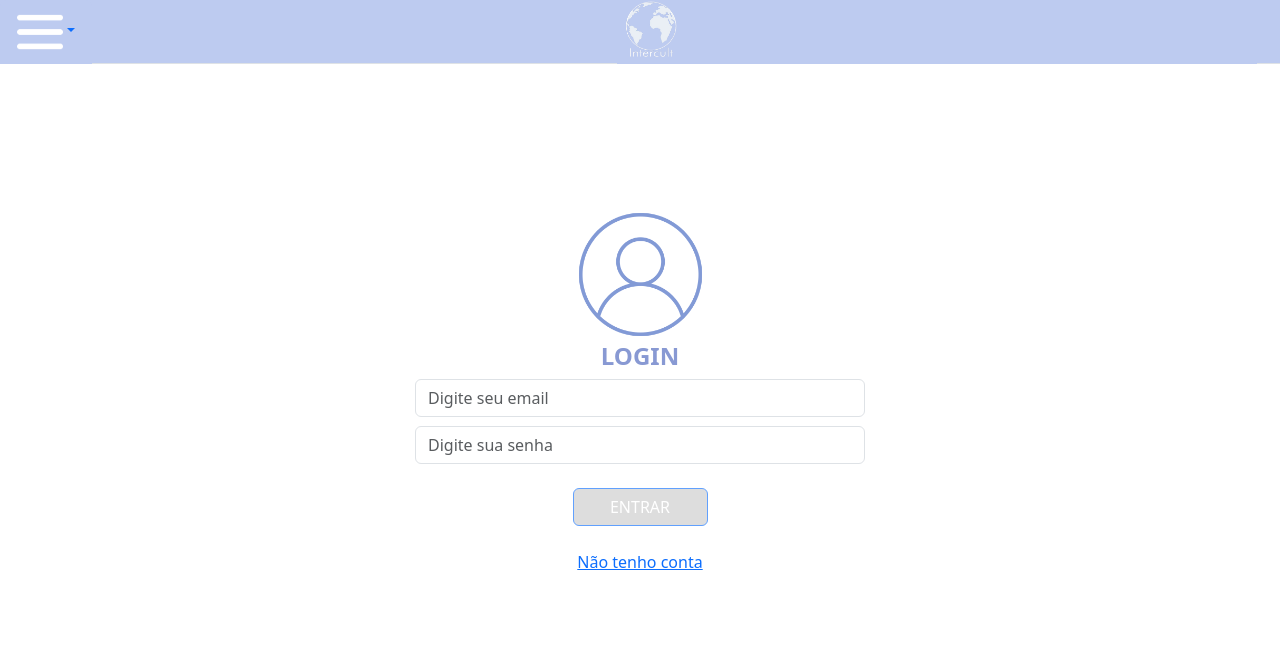
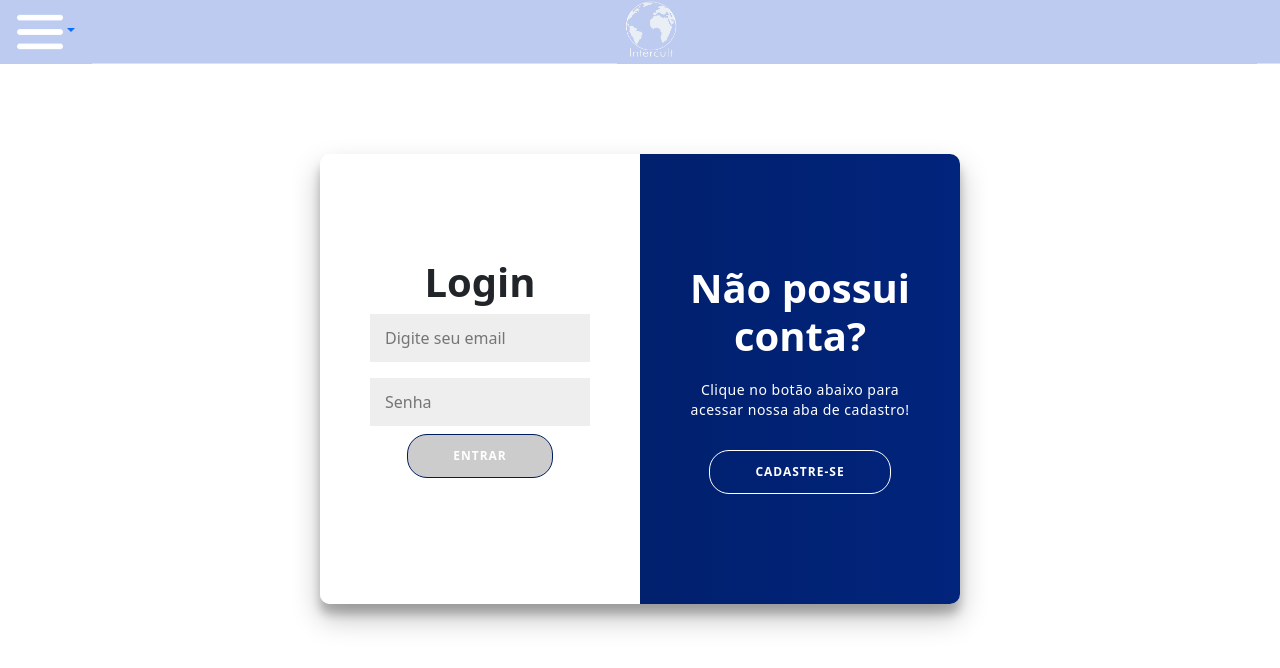
Before and after one commit to Dallacqua90125/IntercultV1, an Angular app in the folder TCC/InterCult/: page /login in a window 1280 px wide. Shown: the top 668 px of the page. Built offline with nearby package versions, Linux system fonts and the light colour scheme.

Commit message:
Fernando - signup e login

```diff
--- a/TCC/InterCult/src/app/componentes/sign-up-forms/sign-up-forms.component.css
+++ b/TCC/InterCult/src/app/componentes/sign-up-forms/sign-up-forms.component.css
@@ -1,44 +1,164 @@
-.mundo{
-    text-align: center;
-    width: auto;
-    height: 100%;
+
+@import url('https://fonts.googleapis.com/css?family=Montserrat:400,800');
+
+body {
+	background: #f6f5f7;
+	display: flex;
+	justify-content: center;
+	align-items: center;
+
+	font-family: 'Montserrat', sans-serif;
+	height: 100vh;
+	margin: -20px 0 50px;
 }
 
-.dropbox{
-    height: 8vh;
-    background-color: #BDCBF0;
+h1 {
+	font-weight: bold;
+	margin: 0;
+}
 
+h2 {
+	text-align: center;
 }
-.card {
-    box-shadow: 0 4px 8px 0 rgba(0,0,0,0.2);
-    transition: 0.3s;
-  }
 
-  .card:hover {
-    box-shadow: 0 8px 16px 0 rgba(0,0,0,0.2);
-  }
-  .container {
-    width: 100vw;
-    height: 92vh;
-    display: flex;
-    flex-direction: row;
-    justify-content: center;
-    align-items: center;
-    }
-    .box {
-    width: 450px;
-    height: 450px;
-    background: #fff;
+p {
+	font-size: 14px;
+	font-weight: 100;
+	line-height: 20px;
+	letter-spacing: 0.5px;
+	margin: 20px 0 30px;
+}
 
-    }
+span {
+	font-size: 12px;
+}
 
-   #buttom{
-    background-color: #7D9CFF; border-radius: 20px; width: 10vw
-   }
-   button[disabled] {
-    background-color: #ccc;
-    cursor: not-allowed;
+a {
+	color: #333;
+	font-size: 14px;
+	text-decoration: none;
+	margin: 15px 0;
 }
-li {
-  display: inline;
+
+button {
+	border-radius: 20px;
+	border: 1px solid #001b5e;
+	background-color: #001b5e;
+	color: #FFFFFF;
+	font-size: 12px;
+	font-weight: bold;
+	padding: 12px 45px;
+	letter-spacing: 1px;
+	text-transform: uppercase;
+	transition: transform 80ms ease-in;
 }
+button[disabled] {
+  background-color: #ccc;
+  cursor: not-allowed;
+}
+
+button:active {
+	transform: scale(0.95);
+}
+
+button:focus {
+	outline: none;
+}
+
+button.ghost {
+	background-color: transparent;
+	border-color: #FFFFFF;
+}
+
+.form {
+	background-color: #FFFFFF;
+	display: flex;
+	align-items: center;
+	justify-content: center;
+	flex-direction: column;
+	padding: 0 50px;
+	height: 100%;
+	text-align: center;
+}
+
+input {
+	background-color: #eee;
+	border: none;
+	padding: 12px 15px;
+	margin: 8px 0;
+	width: 100%;
+}
+
+.container {
+	background-color: #fff;
+	border-radius: 10px;
+  	box-shadow: 0 14px 28px rgba(0,0,0,0.25),
+			0 10px 10px rgba(0,0,0,0.22);
+	position: relative;
+	overflow: hidden;
+	width: 50%;
+	max-width: 100%;
+  margin-top: 7%;
+	min-height: 450px;
+}
+
+.form-container {
+	position: absolute;
+	top: 0;
+	height: 100%;
+	transition: all 0.6s ease-in-out;
+}
+
+.sign-in-container {
+	left: 0;
+	width: 50%;
+	z-index: 2;
+}
+
+
+.overlay-container {
+	position: absolute;
+	top: 0;
+	left: 50%;
+	width: 50%;
+	height: 100%;
+	overflow: hidden;
+	transition: transform 0.6s ease-in-out;
+	z-index: 100;
+}
+
+
+
+.overlay {
+	background: #001b5e;
+	background: linear-gradient(to right, #001b5e, #01247c);
+	background-repeat: no-repeat;
+	background-size: cover;
+	background-position: 0 0;
+	color: #FFFFFF;
+	position: relative;
+	left: -100%;
+	height: 100%;
+	width: 200%;
+  transform: translateX(0);
+	transition: transform 0.6s ease-in-out;
+}
+
+
+.overlay-panel {
+	position: absolute;
+	display: flex;
+	align-items: center;
+	justify-content: center;
+	flex-direction: column;
+	padding: 0 40px;
+	text-align: center;
+	top: 0;
+	height: 100%;
+	width: 50%;
+}
+
+
+.overlay-right {
+	right: 0;
+}
--- a/TCC/InterCult/src/app/componentes/sign-up-forms/sign-up-forms.component.html
+++ b/TCC/InterCult/src/app/componentes/sign-up-forms/sign-up-forms.component.html
@@ -2,27 +2,27 @@
 <script src="https://ajax.googleapis.com/ajax/libs/jquery/3.7.1/jquery.min.js"></script>
 <app-nav-bar></app-nav-bar>
   <form [formGroup]="userForm" (ngSubmit)="submit()" formDit="'ngForm">
-  <div class="container">
-  <div class="box" style="text-align: center;">
-    <img [src]="imgLogin" alt="" style="width:30%;"/> <h4><b style="color: #8899D3;">CADASTRE-SE</b></h4>
-    <div style= "width: 100%; text-align: center;" >
 
-      <div class="form-group" style="text-align:left; margin-bottom:2%;">
-        <input class="col-xs-3 " autocomplete="off" type="text" class="form-control" formControlName="name" aria-describedby="emailHelp" placeholder="Nome"required>
+    <div class="container" id="container">
+      <div class="form-container sign-in-container">
+        <div class="form">
+          <h1>Cadastre-se</h1>
+
+          <input type="text" formControlName="name" placeholder="Nome Completo" required>
+          <input type="email" formControlName="email" placeholder="Email" required>
+          <input type="password" formControlName="password1" placeholder="Senha" required>
+          <input type="password"  formControlName="password2" placeholder="Repita sua senha" required>
+          <button type="submit"  id="buttom;" [disabled]="!userForm.valid">Cadastrar</button>
       </div>
-      <div class="form-group" style="text-align:left; margin-bottom:2%;">
-        <input class="col-xs-3" autocomplete="off" type="email" class="form-control" id="exampleInputEmail1" formControlName="email" aria-describedby="emailHelp" placeholder="Email"required>
       </div>
-      <div class="form-group" style="text-align: left; margin-bottom:5%; float:left;width: 50%;">
-        <input type="password" autocomplete="off" class="form-control" id="exampleInputPassword1" formControlName="password1" placeholder="Senha"required>
+
+      <div class="overlay-container">
+        <div class="overlay">
+          <div class="overlay-panel overlay-right">
+            <h1>Já possui conta?</h1>
+            <p>Clique aqui para acessar a nossa aba de login!</p>
+            <button class="ghost" id="Logar" routerLink="/login">Entrar</button>
+          </div>
+        </div>
       </div>
-      <div class="form-group" style="text-align:left; margin-bottom:5%; float:left;width: 50%;">
-        <input class="col-xs-3" autocomplete="off" type="password" class="form-control" aria-describedby="emailHelp" formControlName="password2" placeholder="Repita sua Senha"required>
-      </div>
-      <br>
-      <button type="submit" class="btn btn-primary" id="buttom;" style="width: 30%;" [disabled]="!userForm.valid">CADASTRAR</button> <br> <br>
-      <a routerLink="/login" style="align-items:right;">Já possui conta?</a>
     </div>
-  </div>
-</div>
-</form>
--- a/TCC/InterCult/src/app/pages/login/login.component.css
+++ b/TCC/InterCult/src/app/pages/login/login.component.css
@@ -1,44 +1,164 @@
-.mundo{
-    text-align: center;
-    width: auto;
-    height: 100%;
+
+@import url('https://fonts.googleapis.com/css?family=Montserrat:400,800');
+
+body {
+	background: #f6f5f7;
+	display: flex;
+	justify-content: center;
+	align-items: center;
+
+	font-family: 'Montserrat', sans-serif;
+	height: 100vh;
+	margin: -20px 0 50px;
 }
 
-.dropbox{
-    height: 8vh;
-    background-color: #BDCBF0;
+h1 {
+	font-weight: bold;
+	margin: 0;
+}
 
+h2 {
+	text-align: center;
 }
-.card {
-    box-shadow: 0 4px 8px 0 rgba(0,0,0,0.2);
-    transition: 0.3s;
-  }
 
-  .card:hover {
-    box-shadow: 0 8px 16px 0 rgba(0,0,0,0.2);
-  }
-  .container {
-    width: 100vw;
-    height: 92vh;
-    display: flex;
-    flex-direction: row;
-    justify-content: center;
-    align-items: center;
-    }
-    .box {
-    width: 450px;
-    height: 450px;
-    background: #fff;
+p {
+	font-size: 14px;
+	font-weight: 100;
+	line-height: 20px;
+	letter-spacing: 0.5px;
+	margin: 20px 0 30px;
+}
 
-    }
+span {
+	font-size: 12px;
+}
 
-   #buttom{
-    background-color: #7D9CFF; border-radius: 20px; width: 10vw
-   }
-   button[disabled] {
-    background-color: #ccc;
-    cursor: not-allowed;
+a {
+	color: #333;
+	font-size: 14px;
+	text-decoration: none;
+	margin: 15px 0;
 }
-li {
-  display: inline;
+
+button {
+	border-radius: 20px;
+	border: 1px solid #001b5e;
+	background-color: #001b5e;
+	color: #FFFFFF;
+	font-size: 12px;
+	font-weight: bold;
+	padding: 12px 45px;
+	letter-spacing: 1px;
+	text-transform: uppercase;
+	transition: transform 80ms ease-in;
 }
+button[disabled] {
+  background-color: #ccc;
+  cursor: not-allowed;
+}
+
+button:active {
+	transform: scale(0.95);
+}
+
+button:focus {
+	outline: none;
+}
+
+button.ghost {
+	background-color: transparent;
+	border-color: #FFFFFF;
+}
+
+.form {
+	background-color: #FFFFFF;
+	display: flex;
+	align-items: center;
+	justify-content: center;
+	flex-direction: column;
+	padding: 0 50px;
+	height: 100%;
+	text-align: center;
+}
+
+input {
+	background-color: #eee;
+	border: none;
+	padding: 12px 15px;
+	margin: 8px 0;
+	width: 100%;
+}
+
+.container {
+	background-color: #fff;
+	border-radius: 10px;
+  	box-shadow: 0 14px 28px rgba(0,0,0,0.25),
+			0 10px 10px rgba(0,0,0,0.22);
+	position: relative;
+	overflow: hidden;
+	width: 50%;
+	max-width: 100%;
+  margin-top: 7%;
+	min-height: 450px;
+}
+
+.form-container {
+	position: absolute;
+	top: 0;
+	height: 100%;
+	transition: all 0.6s ease-in-out;
+}
+
+.sign-in-container {
+	left: 0;
+	width: 50%;
+	z-index: 2;
+}
+
+
+.overlay-container {
+	position: absolute;
+	top: 0;
+	left: 50%;
+	width: 50%;
+	height: 100%;
+	overflow: hidden;
+	transition: transform 0.6s ease-in-out;
+	z-index: 100;
+}
+
+
+
+.overlay {
+	background: #001b5e;
+	background: linear-gradient(to right, #001b5e, #01247c);
+	background-repeat: no-repeat;
+	background-size: cover;
+	background-position: 0 0;
+	color: #FFFFFF;
+	position: relative;
+	left: -100%;
+	height: 100%;
+	width: 200%;
+  transform: translateX(0);
+	transition: transform 0.6s ease-in-out;
+}
+
+
+.overlay-panel {
+	position: absolute;
+	display: flex;
+	align-items: center;
+	justify-content: center;
+	flex-direction: column;
+	padding: 0 40px;
+	text-align: center;
+	top: 0;
+	height: 100%;
+	width: 50%;
+}
+
+
+.overlay-right {
+	right: 0;
+}
--- a/TCC/InterCult/src/app/pages/login/login.component.html
+++ b/TCC/InterCult/src/app/pages/login/login.component.html
@@ -1,19 +1,25 @@
 <app-nav-bar></app-nav-bar>
-  <div class="container">
-  <div class="box" style="text-align: center;">
-    <img [src]="imgLogin" alt="" style="width:30%;"/> <h4><b style="color: #8899D3;">LOGIN</b></h4>
-    <div style= "width: 100%; text-align: center;" >
+<div class="container" id="container">
+  <div class="form-container sign-in-container">
+    <div class = "form">
+      <h1>Login</h1>
 
-      <div class="form-group" style="text-align:left; margin-bottom:2%;">
-        <input class="col-xs-3" type="text"  class="form-control" id="exampleInputEmail1" [(ngModel)]="email" aria-describedby="emailHelp" placeholder="Digite seu email"required>
-      </div>
-      <div class="form-group" style="text-align: left;">
-        <input type="password"  class="form-control" id="exampleInputPassword1" [(ngModel)]="password" placeholder="Digite sua senha"required>
+      <input type="email" [(ngModel)]="email"  placeholder="Digite seu email" required>
+      <input [(ngModel)]="password" type="password" placeholder="Senha" required>
+
+      <button type="button" (click)="doLogin()" [disabled]="!password || !email" >ENTRAR</button>
+      <div id="google-btn" style="  margin-top: 6%; margin-bottom: 4%;">
 
       </div>
-      <br>
-      <button type="button" (click)="doLogin()" class="btn btn-primary" id="buttom;" [disabled]="!password || !email" style="width: 30%;">ENTRAR</button> <br> <br>
-      <a routerLink="/sign-up">Não tenho conta</a>
+  </div>
+  </div>
+  <div class="overlay-container">
+    <div class="overlay">
+      <div class="overlay-panel overlay-right">
+        <h1>Não possui conta?</h1>
+        <p>Clique no botão abaixo para acessar nossa aba de cadastro!</p>
+        <button class="ghost" id="signUp" routerLink="/sign-up">Cadastre-se</button>
+      </div>
     </div>
-  <!-- </div> -->
+  </div>
 </div>
```
